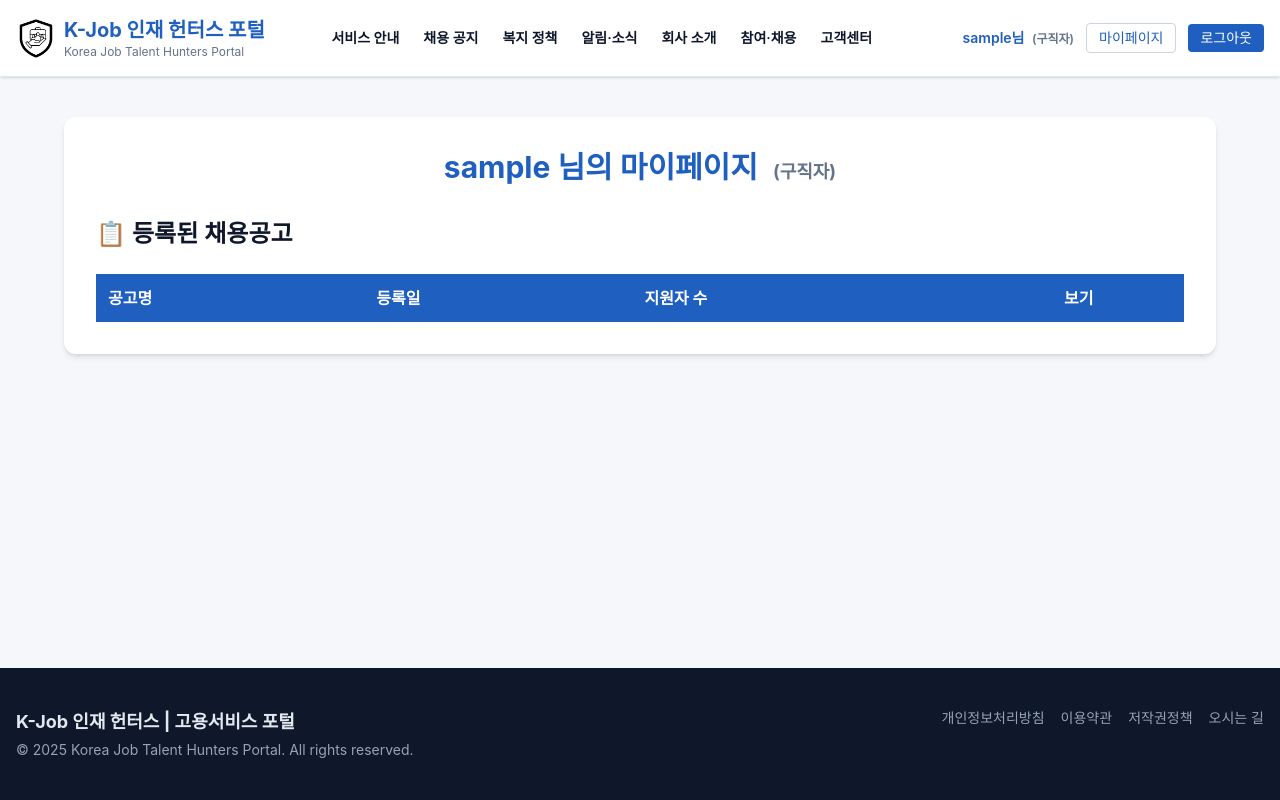
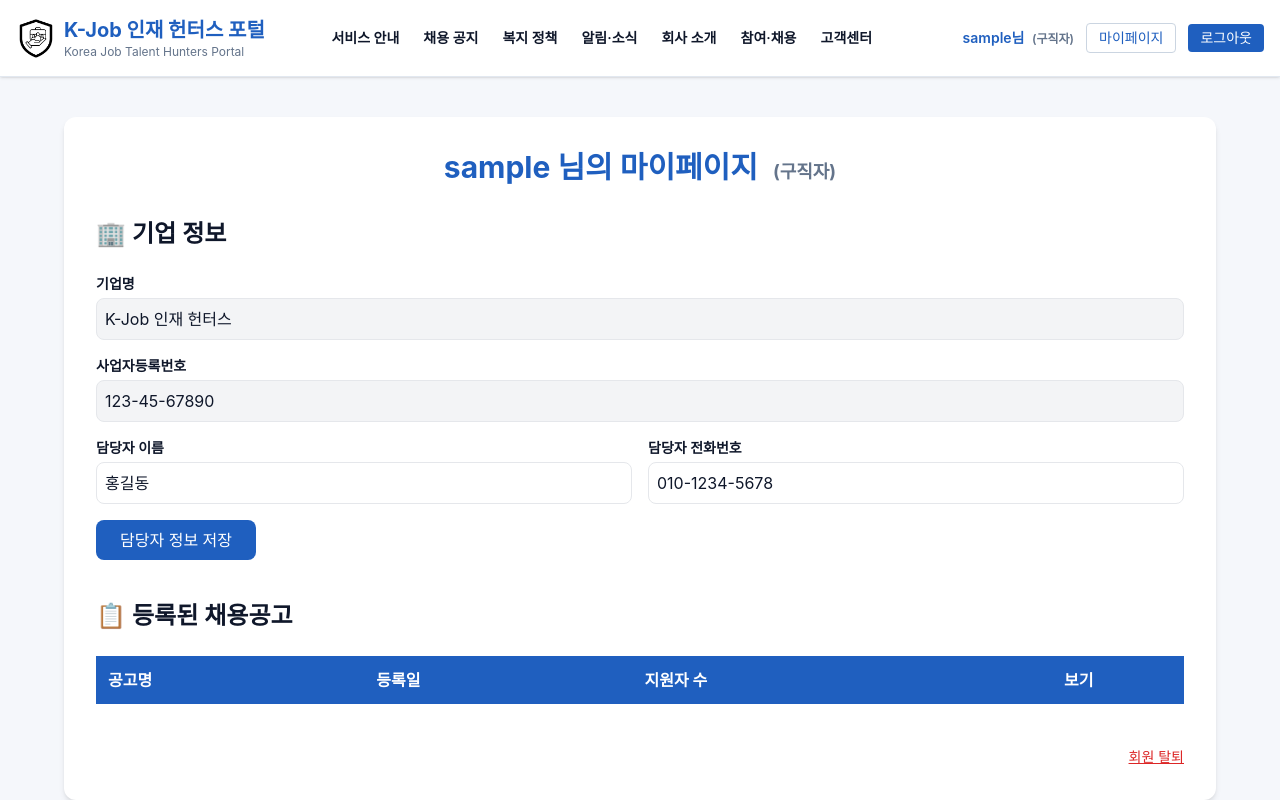
Before and after one commit to msung00/SK_Final, a Vue app in the folder genie-portal/: page /mypage in a window 1280 px wide. Shown: the top 800 px of the page. Built offline with nearby package versions, Linux system fonts and the light colour scheme; sample sign-in values are in the browser's storage.

Commit message:
MyPage Update

```diff
--- a/genie-portal/src/views/MyPage.vue
+++ b/genie-portal/src/views/MyPage.vue
@@ -7,14 +7,25 @@ const username = ref('')
 const role = ref('user')
 const activeTab = ref('info')
 
-// 일반회원 데이터
+// ✅ 기업 정보 객체 (담당자 수정 및 기업명 표시용)
+const companyInfo = ref({
+  companyName: 'K-Job 인재 헌터스',
+  businessNumber: '123-45-67890',
+  manager: '홍길동',
+  phone: '010-1234-5678'
+})
+
+// ✅ 일반회원 데이터
 const personalInfo = ref({ name: '', birth: '', phone: '', email: '' })
 const resume = ref({ education: '', experience: '', skills: '', intro: '' })
 
-// 기업회원 데이터
+// ✅ 기업회원 데이터
 const jobPosts = ref([])
 const selectedJob = ref(null)
 
+/* ────────────────────────────────
+   로그인 후 데이터 로드
+──────────────────────────────── */
 onMounted(() => {
   const storedUser = localStorage.getItem('kjob.username')
   const storedRole = localStorage.getItem('kjob.role') || 'user'
@@ -28,7 +39,7 @@ onMounted(() => {
   username.value = storedUser
   role.value = storedRole
 
-  // 일반회원 데이터 불러오기
+  // ✅ 구직자 데이터 불러오기
   if (role.value === 'user') {
     const savedInfo = JSON.parse(localStorage.getItem(`kjob.info.${storedUser}`) || '{}')
     const savedResume = JSON.parse(localStorage.getItem(`kjob.resume.${storedUser}`) || '{}')
@@ -36,30 +47,47 @@ onMounted(() => {
     resume.value = { ...resume.value, ...savedResume }
   }
 
-  // 기업회원 데이터 불러오기 (RecruitView에서 저장된 데이터)
+  // ✅ 기업회원 데이터 불러오기
   if (role.value === 'company') {
     const storedJobs = JSON.parse(localStorage.getItem(`kjob.jobs.${storedUser}`) || '[]')
 
-    // 더미 지원자 자동 추가 (공고별로)
+    // 지원자 더미 자동 추가
     storedJobs.forEach((job) => {
       if (!job.applicants) {
-        const dummyCount = Math.floor(Math.random() * 4) + 3 // 3~6명 랜덤
+        const dummyCount = Math.floor(Math.random() * 4) + 3 // 3~6명
         job.applicants = Array.from({ length: dummyCount }, (_, i) => ({
           id: i + 1,
           name: ['이준호', '박지현', '김현수', '정가영', '이수민', '최지연'][i % 6],
           job: job.title,
           status: ['지원완료', '서류통과', '면접예정', '1차합격', '최종합격'][i % 5],
-          date: `2025-11-${String(3 + i).padStart(2, '0')}`,
+          date: `2025-11-${String(3 + i).padStart(2, '0')}`
         }))
       }
     })
-
     jobPosts.value = storedJobs
     saveAll()
+
+    // ✅ 기업명 랜덤 변경
+    const randomCompanies = [
+      '네오테크솔루션',
+      '하이비전소프트',
+      '퓨처데이터랩',
+      '브레인파워시스템즈',
+      '씨앤에이아이',
+      '디지털브릿지',
+      '넥스트인포테크',
+      '이노컴퍼니',
+      '에이치알링크',
+      '탑스마일시스템'
+    ]
+    const randomName = randomCompanies[Math.floor(Math.random() * randomCompanies.length)]
+    companyInfo.value.companyName = randomName
   }
 })
 
-// 저장 함수
+/* ────────────────────────────────
+   저장 함수들
+──────────────────────────────── */
 function saveInfo() {
   localStorage.setItem(`kjob.info.${username.value}`, JSON.stringify(personalInfo.value))
   alert('개인정보가 저장되었습니다.')
@@ -74,11 +102,29 @@ function saveAll() {
   localStorage.setItem(`kjob.jobs.${username.value}`, JSON.stringify(jobPosts.value))
 }
 
-// 상태 변경
 function changeStatus(applicant, newStatus) {
   applicant.status = newStatus
   saveAll()
   alert(`${applicant.name}님의 상태가 "${newStatus}"로 변경되었습니다.`)
+}
+
+/* ────────────────────────────────
+   담당자 수정 & 회원탈퇴
+──────────────────────────────── */
+function saveCompanyInfo() {
+  alert('담당자 정보가 수정되었습니다.')
+}
+
+function withdrawAccount() {
+  if (confirm('정말 회원 탈퇴하시겠습니까? 탈퇴 시 모든 데이터가 삭제됩니다.')) {
+    localStorage.removeItem(`kjob.username`)
+    localStorage.removeItem(`kjob.role`)
+    localStorage.removeItem(`kjob.info.${username.value}`)
+    localStorage.removeItem(`kjob.resume.${username.value}`)
+    localStorage.removeItem(`kjob.jobs.${username.value}`)
+    alert('회원 탈퇴가 완료되었습니다.')
+    router.push('/')
+  }
 }
 </script>
 
@@ -91,7 +137,7 @@ function changeStatus(applicant, newStatus) {
       </span>
     </h1>
 
-    <!-- 👤 일반회원 -->
+    <!-- 👤 구직자 -->
     <div v-if="role === 'user'">
       <div class="flex justify-center mb-8 border-b border-slate-200">
         <button
@@ -128,13 +174,50 @@ function changeStatus(applicant, newStatus) {
         <textarea v-model="resume.intro" class="border rounded-lg w-full p-2 h-32" placeholder="자기소개"></textarea>
         <button @click="saveResume" class="bg-govblue text-white px-6 py-2 rounded-lg mt-4 hover:bg-blue-700">이력서 저장</button>
       </div>
+
+      <!-- 회원 탈퇴 버튼 -->
+      <div class="text-right mt-10">
+        <button
+          @click="withdrawAccount"
+          class="text-red-600 text-sm underline hover:text-red-800"
+        >
+          회원 탈퇴
+        </button>
+      </div>
     </div>
 
     <!-- 🏢 기업회원 -->
     <div v-else>
+      <h2 class="text-2xl font-semibold mb-6">🏢 기업 정보</h2>
+      <div class="space-y-4 mb-10">
+        <div>
+          <label class="block text-sm font-semibold mb-1">기업명</label>
+          <input v-model="companyInfo.companyName" class="border rounded-lg w-full p-2 bg-gray-100" disabled />
+        </div>
+        <div>
+          <label class="block text-sm font-semibold mb-1">사업자등록번호</label>
+          <input v-model="companyInfo.businessNumber" class="border rounded-lg w-full p-2 bg-gray-100" disabled />
+        </div>
+        <div class="grid grid-cols-2 gap-4">
+          <div>
+            <label class="block text-sm font-semibold mb-1">담당자 이름</label>
+            <input v-model="companyInfo.manager" class="border rounded-lg w-full p-2" />
+          </div>
+          <div>
+            <label class="block text-sm font-semibold mb-1">담당자 전화번호</label>
+            <input v-model="companyInfo.phone" class="border rounded-lg w-full p-2" />
+          </div>
+        </div>
+        <button
+          @click="saveCompanyInfo"
+          class="bg-govblue text-white px-6 py-2 rounded-lg hover:bg-blue-700"
+        >
+          담당자 정보 저장
+        </button>
+      </div>
+
+      <!-- 채용공고 목록 -->
       <h2 class="text-2xl font-semibold mb-6">📋 등록된 채용공고</h2>
-
-      <!-- 공고 목록 -->
       <div v-if="!selectedJob">
         <table class="w-full text-left border-collapse">
           <thead>
@@ -167,7 +250,7 @@ function changeStatus(applicant, newStatus) {
         </table>
       </div>
 
-      <!-- 지원자 상세 -->
+      <!-- 지원자 목록 -->
       <div v-else>
         <div class="flex justify-between items-center mb-6">
           <h2 class="text-xl font-bold text-govblue">{{ selectedJob.title }} 지원자 목록</h2>
@@ -220,6 +303,16 @@ function changeStatus(applicant, newStatus) {
           </tbody>
         </table>
       </div>
+
+      <!-- 회원 탈퇴 버튼 -->
+      <div class="text-right mt-10">
+        <button
+          @click="withdrawAccount"
+          class="text-red-600 text-sm underline hover:text-red-800"
+        >
+          회원 탈퇴
+        </button>
+      </div>
     </div>
   </div>
 </template>
```
